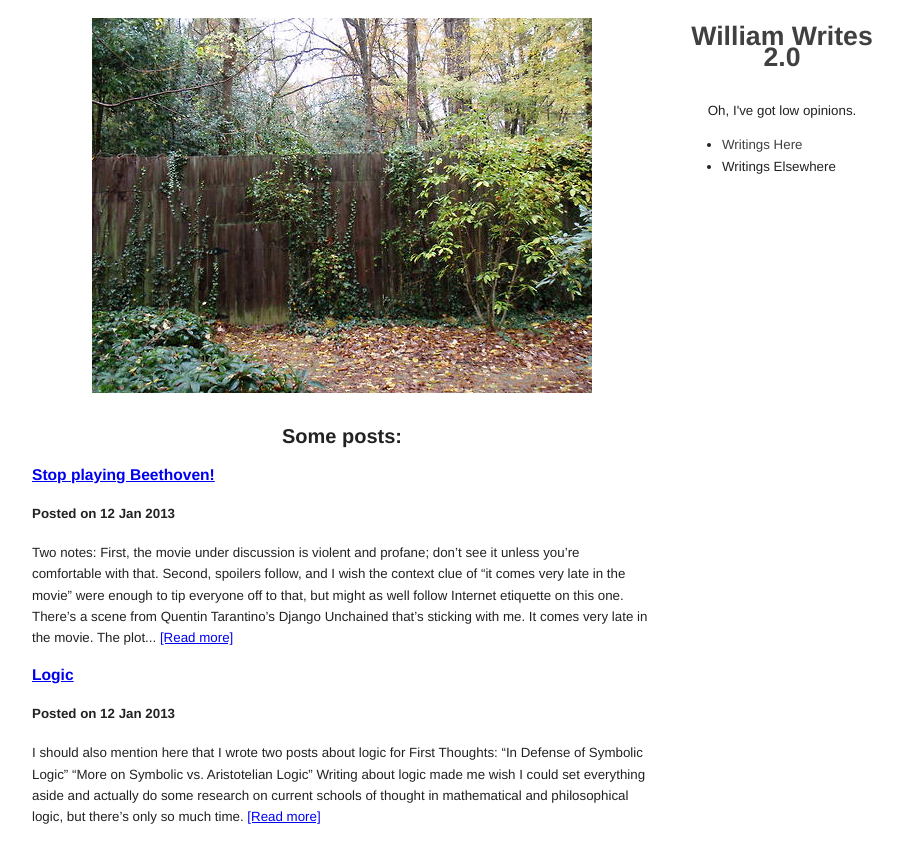
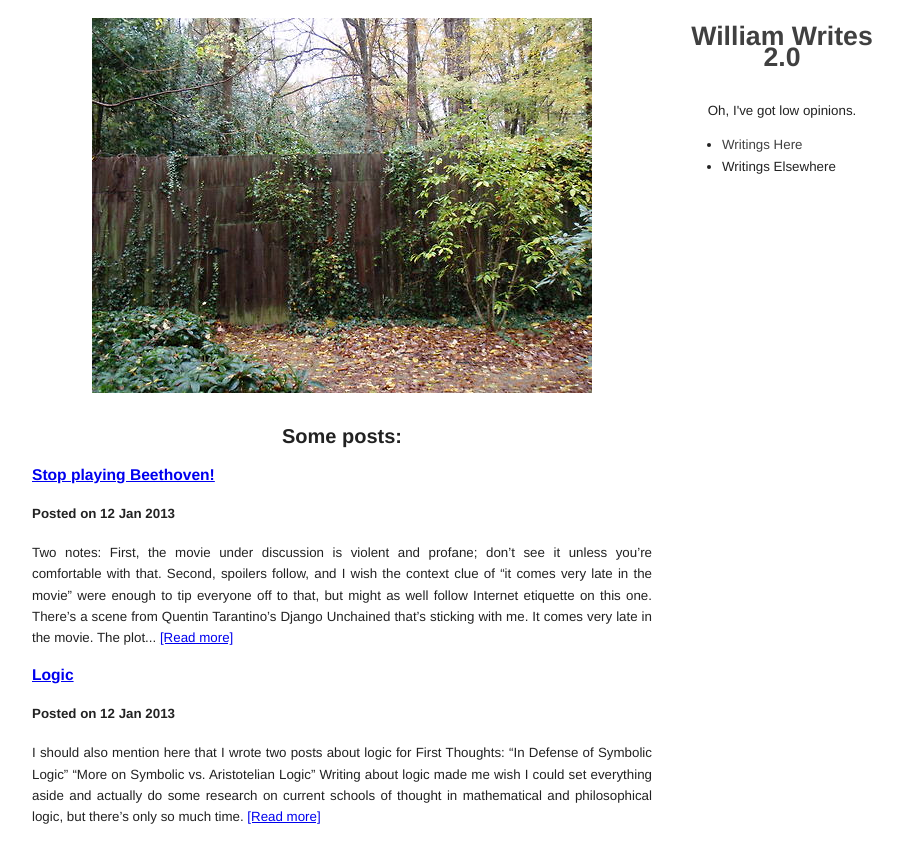
Before and after one commit to williamrandolph/williamrandolph.github.com, a Jekyll site: the page built from index.html, in a window 1280 px wide. Shown: the top 863 px of the page, without its empty margins (183-1086 px from the left). Built offline with Jekyll 4.4.1, drawn with Linux system fonts in a browser that asks for light colours; Markdown is read by kramdown in place of the engine named in the settings.

Commit message:
Add justify text for 'section' paragraphs.

```diff
--- a/stylesheets/style2.css
+++ b/stylesheets/style2.css
@@ -51,8 +51,12 @@ section {
   float:left;
 }
 
-section p,h3,h4 {
+section h3,h4 {
   text-align:left;
+}
+
+section p {
+  text-align:justify;
 }
 
 section img {
```
